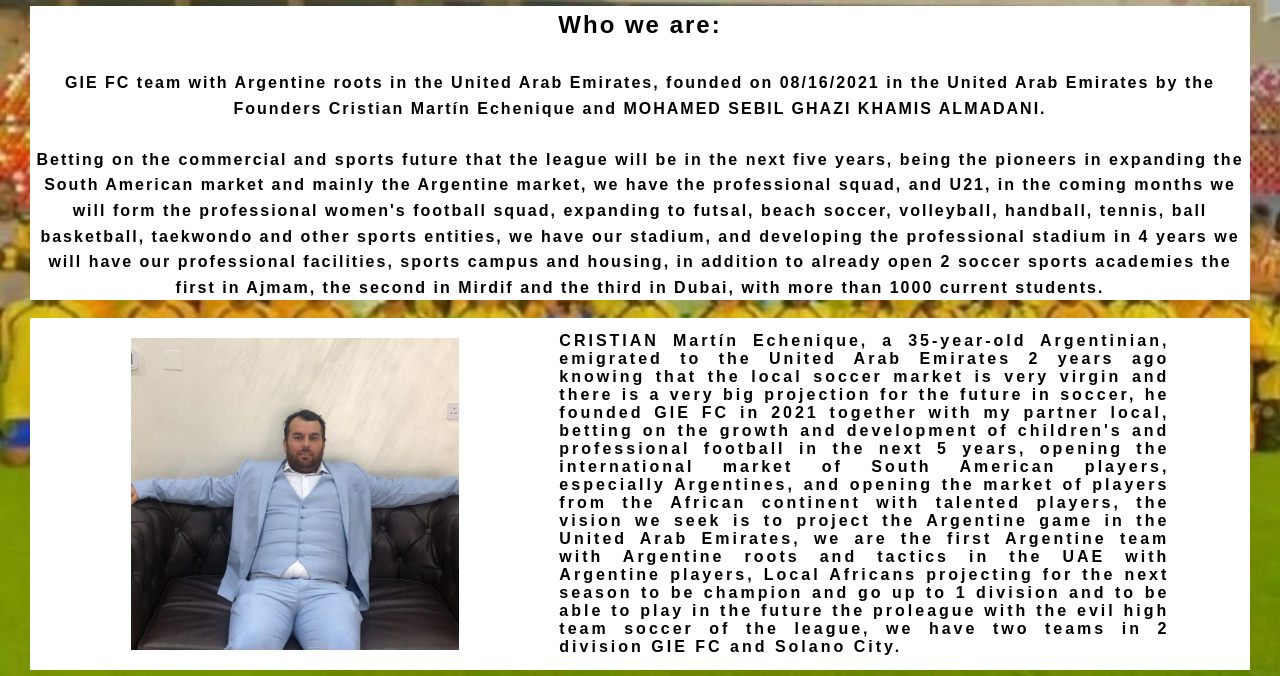
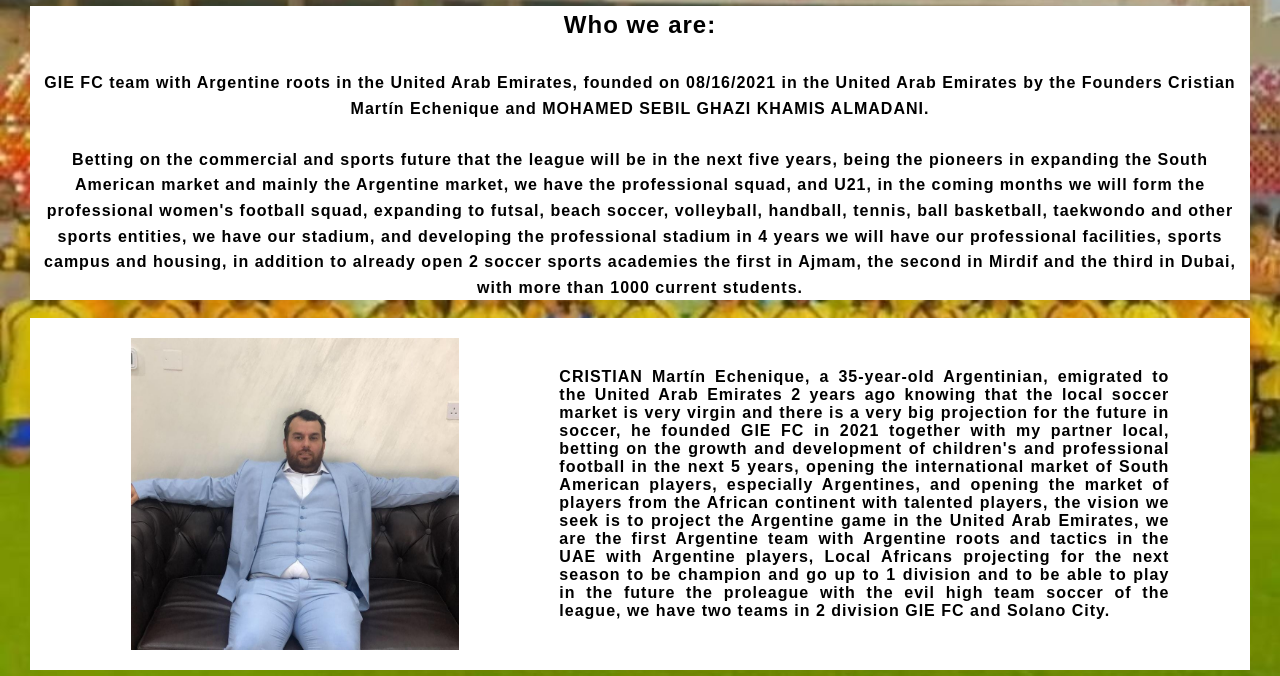
Before and after one commit to mbarreto1988/proyecto_gie_fc, a website: page views/index.html in a window 1280 px wide. Shown: the part 276-952 px from the top of the page. Drawn offline with nearby package versions, Linux system fonts and the light colour scheme; files that its build step writes are made by us from their sources; files whose address does not match are found by name.

Commit message:
make it better

```diff
--- a/public/css/style.css
+++ b/public/css/style.css
@@ -105,7 +105,7 @@
 .who{
     text-align: center;
     color: black;
-    letter-spacing: 2px;
+    letter-spacing: 1px;
     width: 100%;
     align-self: center;
     background-color: white;
@@ -245,7 +245,7 @@
 .secciones article p {
     text-align: justify;
     color: black;
-    letter-spacing: 3px;
+    letter-spacing: 1px;
     width: 90%;
     align-self: center;
 }
@@ -308,7 +308,7 @@
     .secciones article p {
         text-align: justify;
         color: black;
-        letter-spacing: 3px;
+        letter-spacing: 1px;
         width: 50%;
         align-self: center;
     }
```
